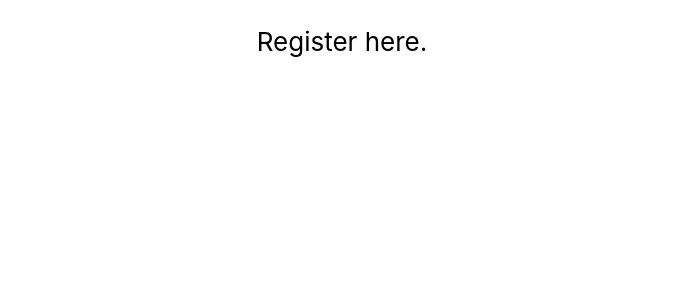
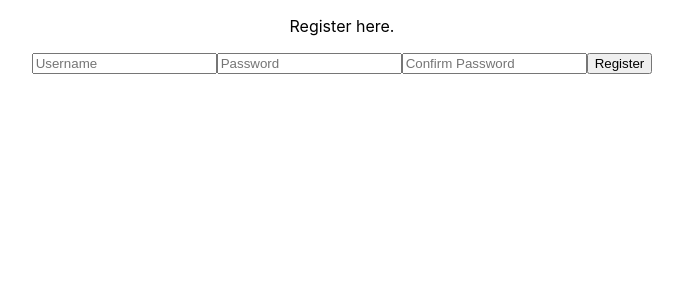
Before and after one commit to tbindseil/sts, a React (Create React App) app: page /register in a window 1280 px wide. Shown: the top 300 px of the page, without its empty margins (298-981 px from the left). Built offline with nearby package versions, Linux system fonts and the light colour scheme.

Commit message:
basic sign in and register forms

```diff
--- a/src/App.js
+++ b/src/App.js
@@ -1,5 +1,7 @@
 import logo from './logo.svg';
 import './App.css';
+import Register from './Register';
+import SignIn from './SignIn';
 import {Switch, Route, Link} from 'react-router-dom';
 
 const App = () => {
@@ -16,8 +18,7 @@ const App = () => {
 
 const Home = () => {
   return (
-    <div className="Home">
-      <header className="App-header">
+    <body>
       <img src={logo} className="App-logo" alt="logo" />
 
       <p>
@@ -37,33 +38,7 @@ const Home = () => {
           <Link to="/signin">Sign In</Link>
         </li>
       </ul>
-      </header>
-
-    </div>
-  );
-}
-
-const Register = () => {
-  return (
-    <div className="Register">
-      <header className="App-header">
-        <p>
-          Register here.
-        </p>
-      </header>
-    </div>
-  );
-}
-
-const SignIn = () => {
-  return (
-    <div className="SignIn">
-      <header className="App-header">
-        <p>
-          Sign in here.
-        </p>
-      </header>
-    </div>
+    </body>
   );
 }
 
--- /dev/null
+++ b/src/Register.js
@@ -0,0 +1,102 @@
+import React, {Component} from 'react';
+import PropTypes from 'prop-types';
+
+class Register extends Component {
+
+  state = {
+    username: "",
+    submittedUsername: ""
+  };
+
+  handleInputChange = event => {
+    const target = event.target;
+    const value = target.value;
+    const name = target.name;
+    if (name === "username") {
+      this.setState({
+        [name]: value
+      });
+    }
+  };
+
+  onSubmit = event => {
+    event.preventDefault();
+    const username = this.state;
+    if (username !== "") {
+      this.setState({
+        submittedUsername: username
+      });
+    }
+  };
+
+  render() {
+    return (
+      <div>
+        <p>
+          Register here.
+        </p>
+        <RegisterForm
+          onSubmit={this.onSubmit}
+          onChange={this.handleInputChange}
+        />
+
+        {(this.state.submittedUsername !== "")
+            ?
+          `hello ${this.state.username}`
+            :
+          <p/>
+        }
+      </div>
+    );
+  }
+}
+
+const RegisterForm = ({username, password, confirmPassword, onChange, onSubmit}) => {
+  return (
+    <div>
+
+      <form className="form-inline" onSubmit={onSubmit}>
+        <input
+            type="text"
+            className="form-control"
+            placeholder="Username"
+            value={username}
+            name="username"
+            onChange={onChange}
+        />
+
+        <input
+            type="password"
+            className="form-control"
+            placeholder="Password"
+            value={password}
+            name="password"
+            onChange={onChange}
+        />
+
+        <input
+            type="password"
+            className="form-control"
+            placeholder="Confirm Password"
+            value={confirmPassword}
+            name="confirmPassword"
+            onChange={onChange}
+        />
+
+        <button
+            type="submit"
+            className="btn btn-primary mb-2 pxy-4">
+            Register
+        </button>
+      </form>
+
+    </div>
+  );
+}
+
+RegisterForm.propTypes = {
+  onChange: PropTypes.func.isRequired,
+  onSubmit: PropTypes.func.isRequired,
+};
+
+export default Register;
--- /dev/null
+++ b/src/SignIn.js
@@ -0,0 +1,92 @@
+import React, {Component} from 'react';
+import PropTypes from 'prop-types';
+
+class SignIn extends Component {
+  state = {
+    username: "",
+    submittedUsername: ""
+  };
+
+  handleInputChange = event => {
+    const target = event.target;
+    const value = target.value;
+    const name = target.name;
+    if (name === "username") {
+      this.setState({
+        [name]: value
+      });
+    }
+  };
+
+  onSubmit = event => {
+    event.preventDefault();
+    const username = this.state;
+    if (username !== "") {
+      this.setState({
+        submittedUsername: username
+      });
+    }
+  };
+
+  render() {
+    return (
+      <div>
+        <p>
+          Sign in here.
+        </p>
+        <SignInForm
+          onSubmit={this.onSubmit}
+          onChange={this.handleInputChange}
+        />
+
+        {(this.state.submittedUsername !== "")
+            ?
+          `hello ${this.state.username}`
+            :
+          <p/>
+        }
+      </div>
+    );
+  }
+}
+
+const SignInForm = ({username, password, confirmPassword, onChange, onSubmit}) => {
+  return (
+    <div>
+
+      <form className="form-inline" onSubmit={onSubmit}>
+        <input
+            type="text"
+            className="form-control"
+            placeholder="Username"
+            value={username}
+            name="username"
+            onChange={onChange}
+        />
+
+        <input
+            type="password"
+            className="form-control"
+            placeholder="Password"
+            value={password}
+            name="password"
+            onChange={onChange}
+        />
+
+        <button
+            type="submit"
+            className="btn btn-primary mb-2 pxy-4">
+            Sign in
+        </button>
+      </form>
+
+    </div>
+  );
+}
+
+SignInForm.propTypes = {
+  onChange: PropTypes.func.isRequired,
+  onSubmit: PropTypes.func.isRequired,
+};
+
+export default SignIn;
```
Lines whose indentation alone changed are shown as unchanged.
